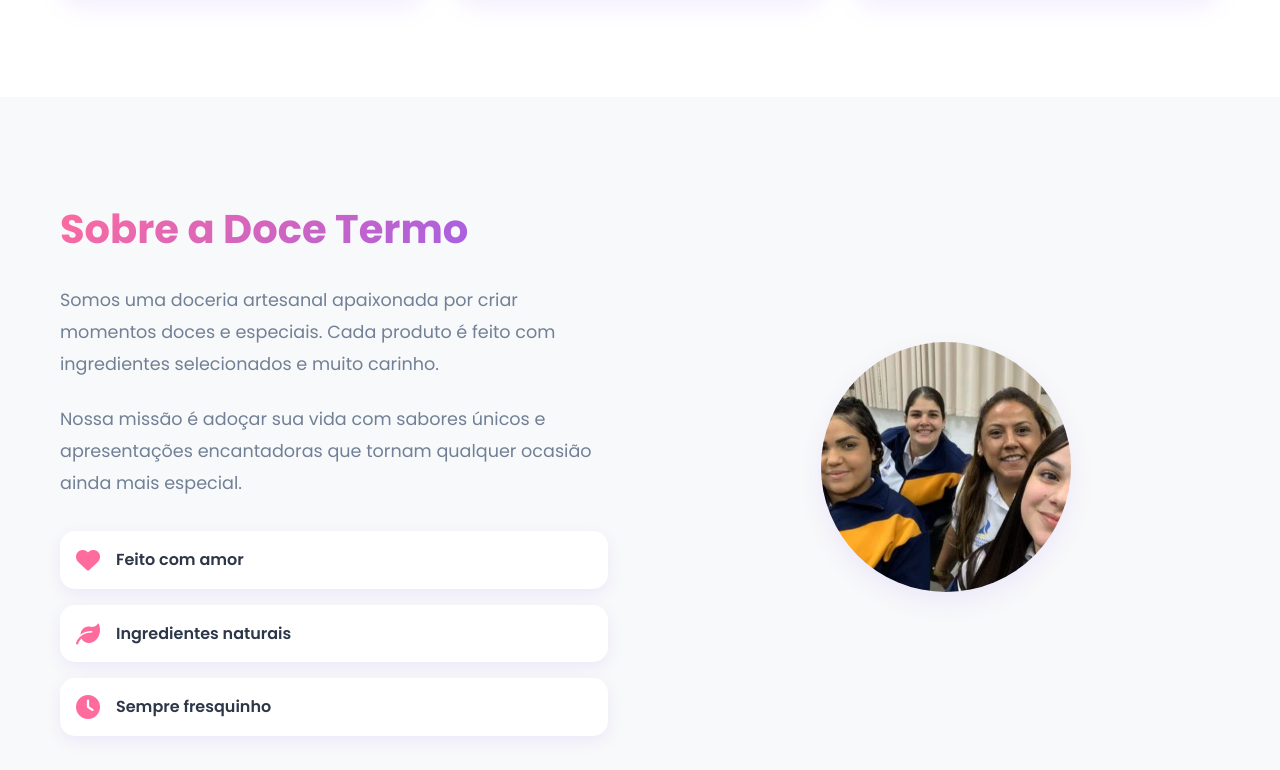
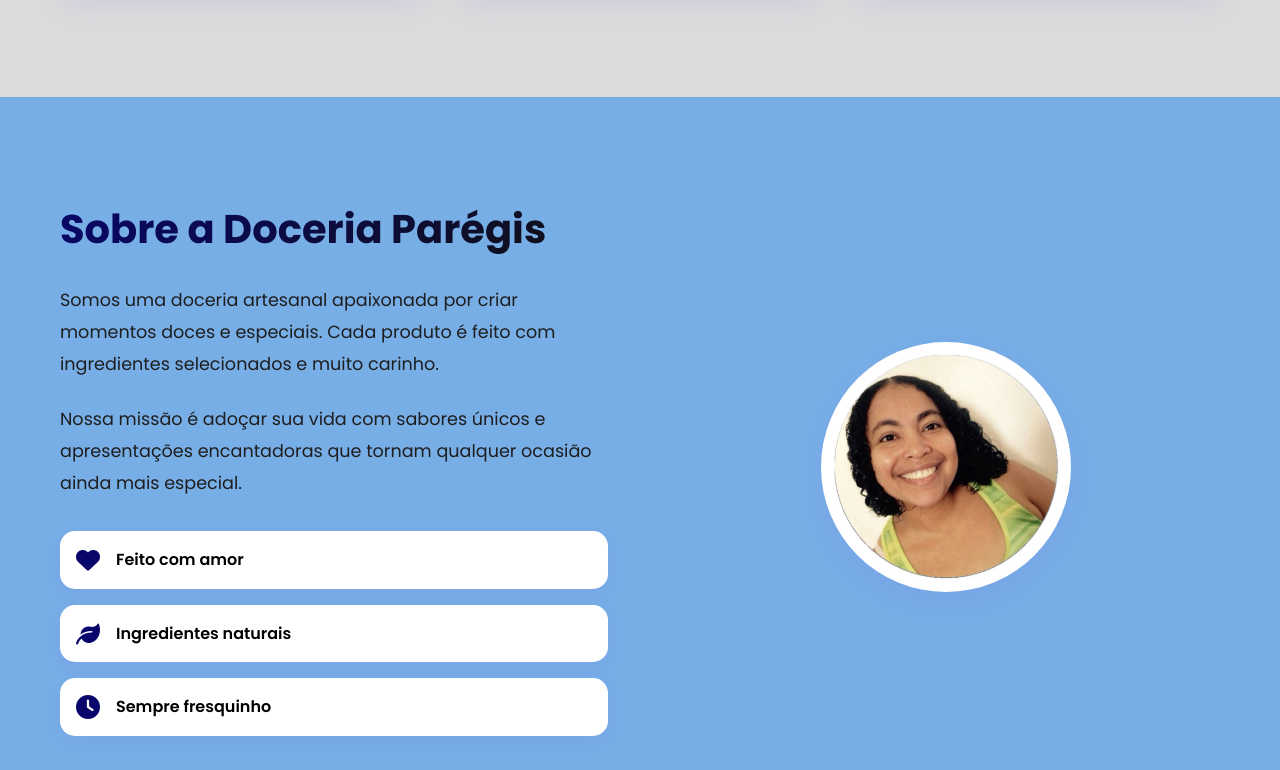
Before and after one commit to fabricio-10/Paregis-doceria, a website: page index.html in a window 1280 px wide. Shown: the part 2027-2797 px from the top of the page. Drawn offline with Linux system fonts and the light colour scheme.

Commit message:
terceira subida paregis

```diff
--- a/CSS/styles.css
+++ b/CSS/styles.css
@@ -5,15 +5,15 @@
 }
 
 :root {
-    --primary-pink: #ff6b9d;
-    --primary-purple: #8b5cf6;
-    --light-pink: #ffc0cb;
-    --light-purple: #e4c1f9;
-    --dark-purple: #6a1b9a;
-    --white: #ffffff;
-    --light-gray: #f8f9fa;
-    --text-dark: #2d3748;
-    --text-light: #718096;
+    --primary-pink: hsl(241, 89%, 22%);
+    --primary-purple: #111111;
+    --light-pink: #00f2fa;
+    --light-purple: #9b9b9b;
+    --dark-purple: #141313;
+    --white: #dbdbdb;
+    --light-gray: #77aee6;
+    --text-dark: #000000;
+    --text-light: hsl(240, 2%, 12%);
     --gradient: linear-gradient(135deg, var(--primary-pink), var(--primary-purple));
     --gradient-light: linear-gradient(135deg, var(--light-pink), var(--light-purple));
     --shadow: 0 10px 25px rgba(139, 92, 246, 0.1);
--- a/index.html
+++ b/index.html
@@ -15,7 +15,7 @@
         <nav class="navbar">
             <div class="container">
                 <div class="logo">
-                    <i class="fas fa-birthday-cake"></i>
+                    <img src="Imagens/cliente (1).png" alt="" width="50px">
                     <span>Parégis Doceria</span>
                 </div>
                 <ul class="nav-menu">
@@ -122,9 +122,9 @@
     <section id="sobre" class="sobre">
         <div class="container">
             <div class="sobre-content">
-                <!-- Bloco divide storytelling e foto da equipe -->
+                <!-- Bloco divide storytelling e foto da criadora -->
                 <div class="sobre-text">
-                    <h2>Sobre a Doce Termo</h2>
+                    <h2>Sobre a Doceria Parégis</h2>
                     <p>Somos uma doceria artesanal apaixonada por criar momentos doces e especiais. Cada produto é feito com ingredientes selecionados e muito carinho.</p>
                     <p>Nossa missão é adoçar sua vida com sabores únicos e apresentações encantadoras que tornam qualquer ocasião ainda mais especial.</p>
                     <div class="diferenciais">
@@ -144,7 +144,7 @@
                 </div>
                 <div class="sobre-image">
                     <div class="chef-placeholder">
-                        <img src="Imagens/meninas.jpeg" alt="Chef confeiteiro" class="sobre-main-img">
+                        <img src="Imagens/paula paregis.jfif    " alt="Chef confeiteiro" class="sobre-main-img">
                     </div>
                 </div>
             </div>
@@ -162,25 +162,25 @@
                         <i class="fas fa-phone"></i>
                         <div>
                             <h4>Telefone</h4>
-                            <p>(11) 99999-9999</p>
+                            <p>(11) 98092-7318</p>
                         </div>
                     </div>
                     <div class="info-item">
                         <i class="fas fa-envelope"></i>
                         <div>
                             <h4>E-mail</h4>
-                            <p>contato@docetermo.com.br</p>
+                            <p>paregisdoceria@gmail.com</p>
                         </div>
                     </div>
                     <div class="info-item">
                         <i class="fas fa-map-marker-alt"></i>
                         <div>
                             <h4>Endereço</h4>
-                            <p>Rua dos Doces, 123 - Centro</p>
+                            <p>Rua Alambari, São Paulo, Brasil</p>
                         </div>
                     </div>
                     <div class="social-links">
-                        <a href="#"><i class="fab fa-instagram"></i></a>
+                        <a href="https://www.instagram.com/sobremesasparegis?igsh=M2RreHJldnExNndk"><i class="fab fa-instagram"></i></a>
                         <a href="#"><i class="fab fa-facebook"></i></a>
                         <a href="#"><i class="fab fa-whatsapp"></i></a>
                     </div>
@@ -209,10 +209,10 @@
         <div class="container">
             <div class="footer-content">
                 <div class="logo">
-                    <i class="fas fa-birthday-cake"></i>
-                    <span>Doce Termo</span>
+                    <img src="Imagens/cliente (1).png" alt="" width="50px">
+                    <span>Parégis Doceria</span>
                 </div>
-                <p>&copy; 2025 Doce Termo. Todos os direitos reservados.</p>
+                <p>&copy; 2025 Parégis Doceria. Todos os direitos reservados.</p>
             </div>
         </div>
     </footer>
```
Also changed, not shown: pedidos.html (+6 -5 lines), Imagens/bolo.jfif (added), Imagens/bolo_pote.jfif (added), Imagens/paula paregis.jfif (added), Imagens/pudim.jfif (added), Imagens/taça_merengue.jfif (added), 1 other file.
